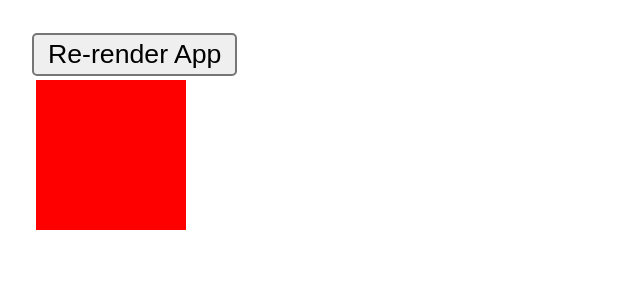
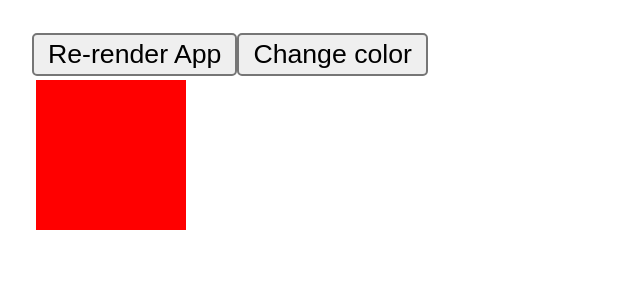
Before and after one commit to usman-cogent-labs/react-memoization, a React (Create React App) app: page / in a window 1280 px wide. Shown: the top 300 px of the page, without its empty margins (0-640 px from the left). Built offline with nearby package versions, Linux system fonts and the light colour scheme.

Commit message:
Swatch color changed

```diff
--- a/src/App.js
+++ b/src/App.js
@@ -4,6 +4,7 @@ import Swatch from './components/Swatch';
 import MemoedSwatch from './components/MemoedSwatch';
 
 function App() {
+  const [color, setColor] = useState('red');
   const [appRenderIndex, setAppRenderIndex] = useState(0);
 
   console.log(`App rendered ${appRenderIndex}`);
@@ -13,8 +14,11 @@ function App() {
       <button onClick={() => setAppRenderIndex(appRenderIndex + 1)}>
         Re-render App
       </button>
+      <button onClick={() => setColor(color === 'red' ? 'blue' : 'red')}>
+        Change color
+      </button>
       {/* <Swatch color={'red'} /> */}
-      <MemoedSwatch color={'red'} />
+      <MemoedSwatch color={color} />
     </div>
   );
 }
```
